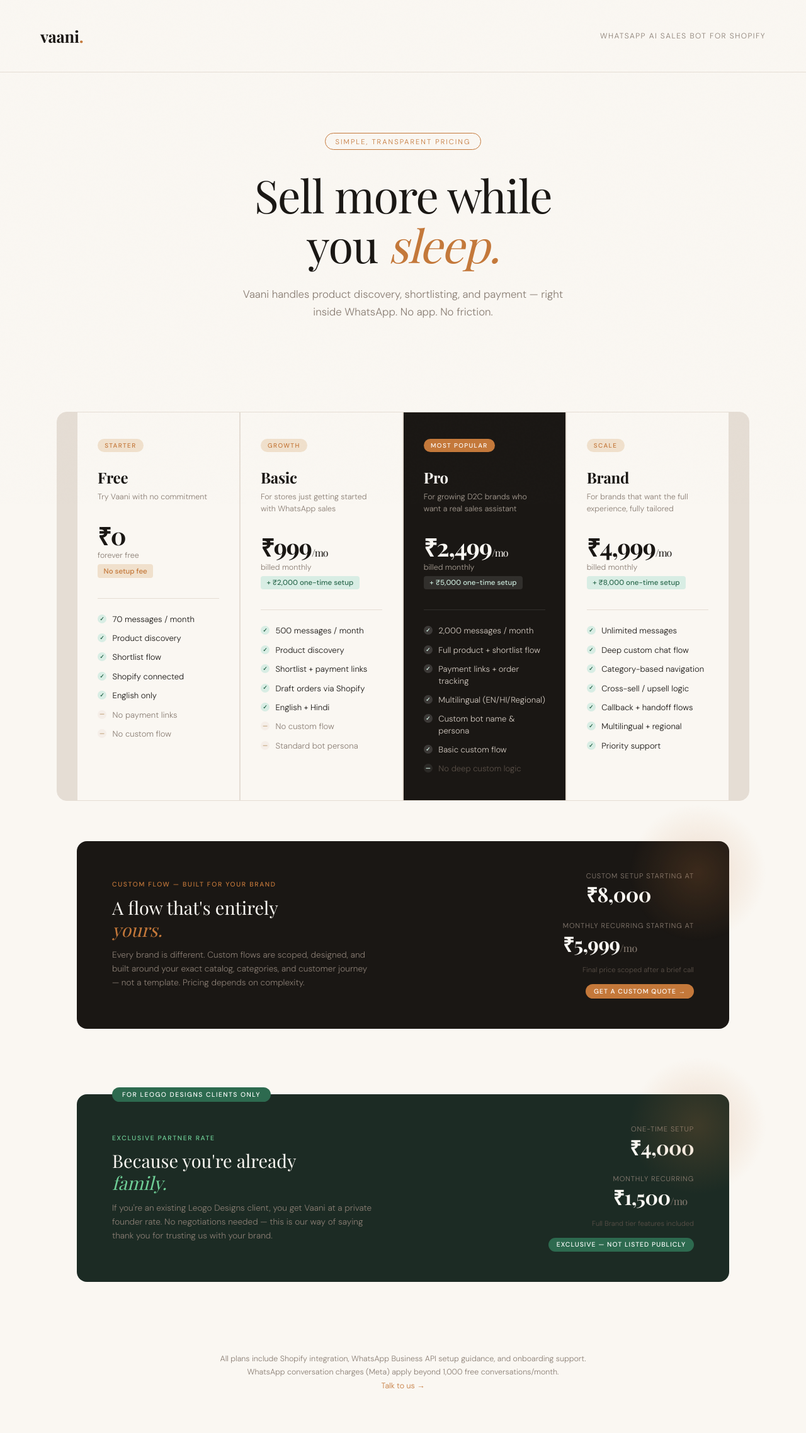
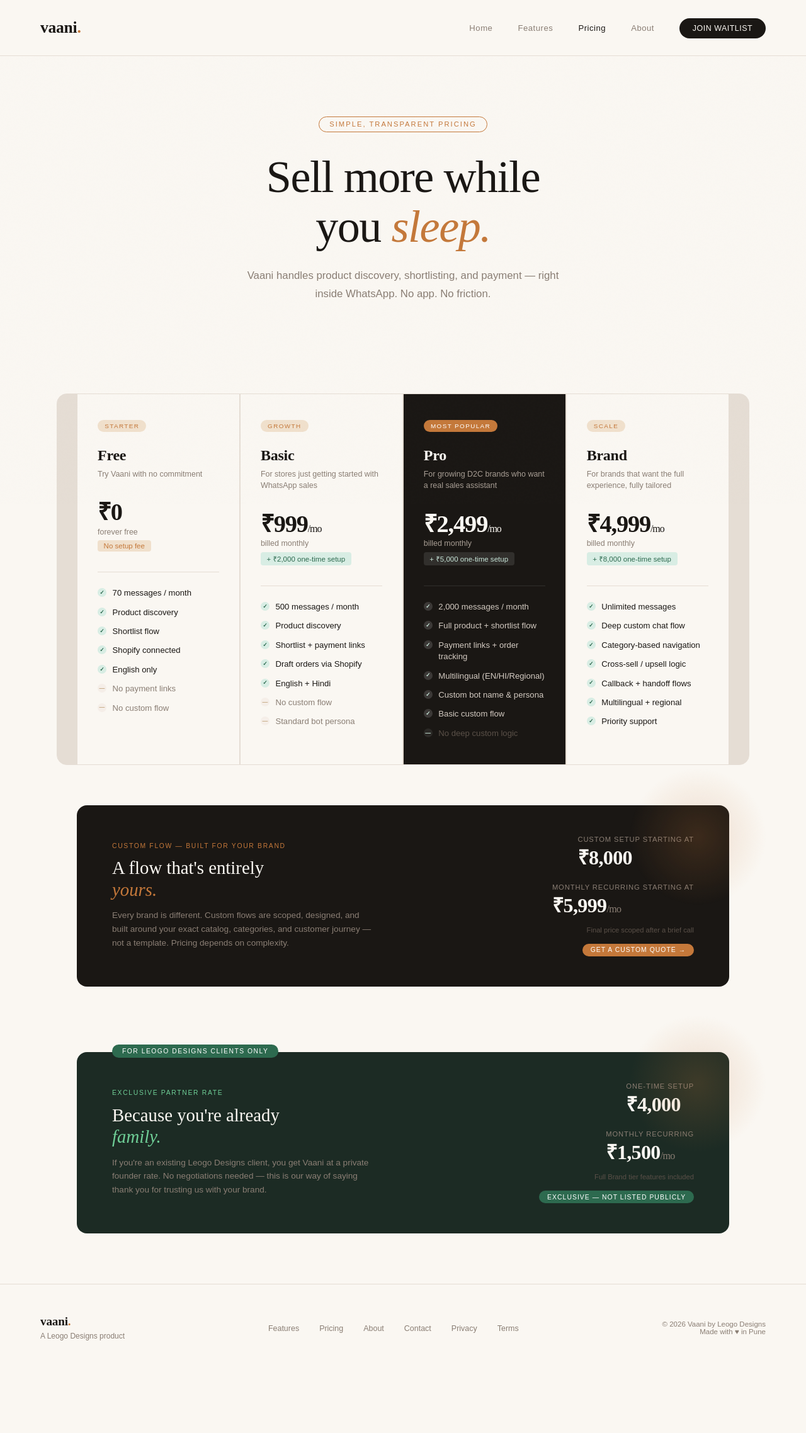
Before and after one commit to leogodesigns-bit/vaani-app, a website: page public/pricing.html in a window 1280 px wide. Shown: the whole page at 63% size. After the commit the page ends 2177 px from the top, so only its background shows below. Drawn offline with nearby package versions, Linux system fonts and the light colour scheme; a web font is replaced by a local one.

Commit message:
Fix pricing page nav

```diff
--- a/public/pricing.html
+++ b/public/pricing.html
@@ -4,7 +4,7 @@
 <meta charset="UTF-8">
 <meta name="viewport" content="width=device-width, initial-scale=1.0">
 <title>Vaani — Pricing</title>
-<link href="https://fonts.googleapis.com/css2?family=Playfair+Display:ital,wght@0,400;0,700;1,400&family=DM+Sans:wght@300;400;500&display=swap" rel="stylesheet">
+<link rel="stylesheet" href="shared.css">
 <style>
   :root {
     --cream: #FAF7F2;
@@ -27,6 +27,24 @@
     min-height: 100vh;
     overflow-x: hidden;
   }
+
+  /* NAV */
+  nav{padding:1.8rem 4rem;display:flex;align-items:center;justify-content:space-between;border-bottom:1px solid var(--border);position:sticky;top:0;background:rgba(250,247,242,.92);backdrop-filter:blur(12px);z-index:100}
+  .logo{font-family:'Playfair Display',serif;font-size:1.5rem;font-weight:700;letter-spacing:-.01em;color:var(--ink);text-decoration:none}
+  .logo span{color:var(--warm)}
+  .nav-links{display:flex;align-items:center;gap:2.5rem;list-style:none}
+  .nav-links a{font-size:.82rem;letter-spacing:.04em;color:var(--muted);text-decoration:none;transition:color .2s;font-weight:400}
+  .nav-links a:hover,.nav-links a.active{color:var(--ink)}
+  .nav-cta{background:var(--ink)!important;color:var(--cream)!important;padding:.55rem 1.3rem!important;border-radius:100px!important;font-size:.78rem!important;text-transform:uppercase;font-weight:500!important}
+  .nav-cta:hover{background:var(--warm)!important}
+
+  /* FOOTER */
+  footer{border-top:1px solid var(--border);padding:3rem 4rem;display:flex;align-items:center;justify-content:space-between;margin-top:2rem}
+  .footer-left .logo{font-size:1.2rem}.footer-tagline{font-size:.75rem;color:var(--muted);margin-top:.3rem}
+  .footer-links-f{display:flex;gap:2rem;list-style:none}.footer-links-f a{font-size:.78rem;color:var(--muted);text-decoration:none;transition:color .2s}.footer-links-f a:hover{color:var(--ink)}
+  .footer-right{font-size:.72rem;color:var(--muted);text-align:right}
+
+  @media(max-width:768px){nav{padding:1.2rem 1.5rem}.nav-links{display:none}footer{flex-direction:column;gap:2rem;text-align:center;padding:2rem 1.5rem}.footer-right{text-align:center}}
 
   /* Grain overlay */
   body::before {
@@ -438,10 +456,16 @@
 </head>
 <body>
 
-<header>
-  <div class="logo">vaani<span>.</span></div>
-  <div class="tagline-header">WhatsApp AI Sales Bot for Shopify</div>
-</header>
+<nav>
+  <a href="index.html" class="logo">vaani<span>.</span></a>
+  <ul class="nav-links">
+    <li><a href="index.html">Home</a></li>
+    <li><a href="features.html">Features</a></li>
+    <li><a href="pricing.html" class="active">Pricing</a></li>
+    <li><a href="about.html">About</a></li>
+    <li><a href="contact.html" class="nav-cta">Join Waitlist</a></li>
+  </ul>
+</nav>
 
 <section class="hero">
   <div class="hero-label">Simple, transparent pricing</div>
@@ -602,11 +626,21 @@
   </div>
 </div>
 
-<div class="footnote">
-  All plans include Shopify integration, WhatsApp Business API setup guidance, and onboarding support.<br>
-  WhatsApp conversation charges (Meta) apply beyond 1,000 free conversations/month.<br>
-  <a href="#">Talk to us →</a>
-</div>
+<footer>
+  <div class="footer-left">
+    <a href="index.html" class="logo">vaani<span>.</span></a>
+    <p class="footer-tagline">A Leogo Designs product</p>
+  </div>
+  <ul class="footer-links-f">
+    <li><a href="features.html">Features</a></li>
+    <li><a href="pricing.html">Pricing</a></li>
+    <li><a href="about.html">About</a></li>
+    <li><a href="contact.html">Contact</a></li>
+    <li><a href="privacy.html">Privacy</a></li>
+    <li><a href="terms.html">Terms</a></li>
+  </ul>
+  <div class="footer-right">© 2026 Vaani by Leogo Designs<br>Made with ♥ in Pune</div>
+</footer>
 
 </body>
 </html>
```
